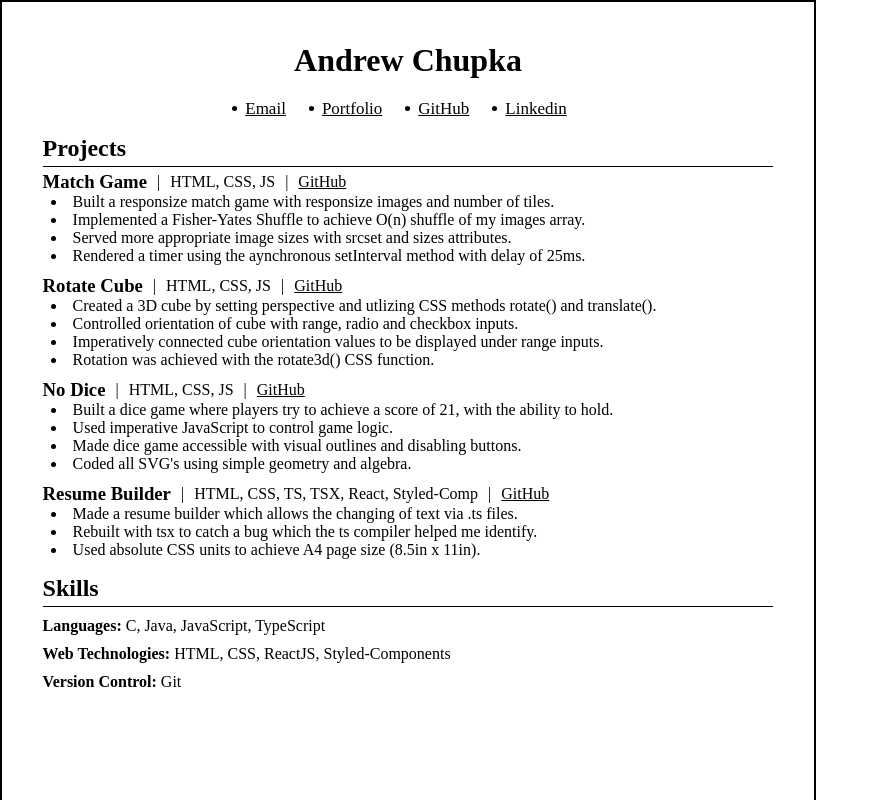
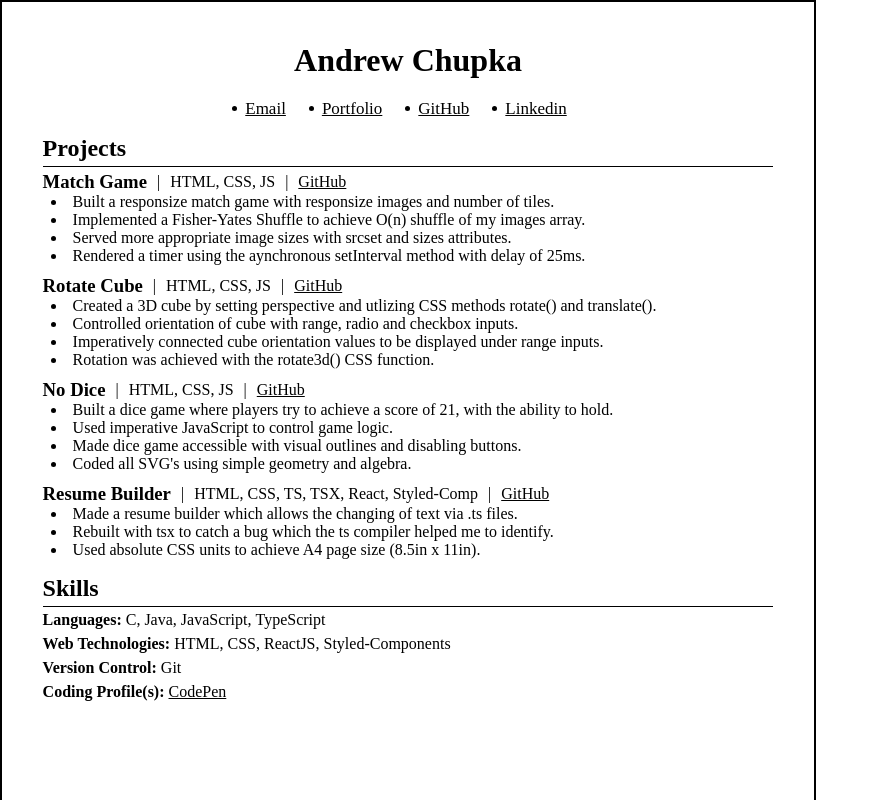
Before and after one commit to worldOfVerdure/resumeBuilder, a React (Vite) app: page / in a window 1280 px wide. Shown: the top 800 px of the page, without its empty margins (0-877 px from the left). Built offline with nearby package versions, Linux system fonts and the light colour scheme.

Commit message:
Use proper HTML elements and add Coding Profile(s)

```diff
--- a/src/Components/Projects/ProjectComponents/helpers/descriptions/generic.ts
+++ b/src/Components/Projects/ProjectComponents/helpers/descriptions/generic.ts
@@ -19,7 +19,7 @@ const DESCRIPTION = [
   ],
   [
     "Made a resume builder which allows the changing of text via .ts files.",
-    "Rebuilt with tsx to catch a bug which the ts compiler helped me identify.",
+    "Rebuilt with tsx to catch a bug which the ts compiler helped me to identify.",
     "Used absolute CSS units to achieve A4 page size (8.5in x 11in)."
   ]
 ];
--- a/src/Components/Skills/SkillsContent.tsx
+++ b/src/Components/Skills/SkillsContent.tsx
@@ -3,19 +3,59 @@ import { styled } from "styled-components";
 export default function SkillsContent() {
   return (
     <SkillContentContainer>
-      <p><span>Languages: </span>C, Java, JavaScript, TypeScript</p>
-      <p><span>Web Technologies: </span>HTML, CSS, ReactJS, Styled-Components</p>
-      <p><span>Version Control: </span>Git</p>
+      <div>
+        <span>Languages: </span>
+        <ul>
+          <li>C</li>
+          <li>Java</li>
+          <li>JavaScript</li>
+          <li>TypeScript</li>
+        </ul>
+      </div>
+      <div>
+        <span>Web Technologies: </span>
+        <ul>
+          <li>HTML</li>
+          <li>CSS</li>
+          <li>ReactJS</li>
+          <li>Styled-Components</li>
+        </ul>
+      </div>
+      <div><span>Version Control: </span>Git</div>
+      <nav>
+        <span>Coding Profile(s): </span>
+        <a href="https://codepen.io/worldOfVerdure">CodePen</a>
+      </nav>
     </SkillContentContainer>
   );
 }
 
 const SkillContentContainer = styled.div`
-  & p {
-    margin: 1rem 0;
+  & div {
+    margin-bottom: .6rem;
+  }
+
+  & div, ul {
+    align-items: center;
+    display: flex;
+    gap: .4rem;
+  }
+
+  & li::after {
+    content: ", ";
+  }
+
+  & li:last-child::after {
+    content: "";
   }
 
   & span {
     font-weight: bold;
   }
+
+  & ul {
+    margin: 0;
+    padding: 0;
+    list-style-type: none;
+  }
 `;
```
